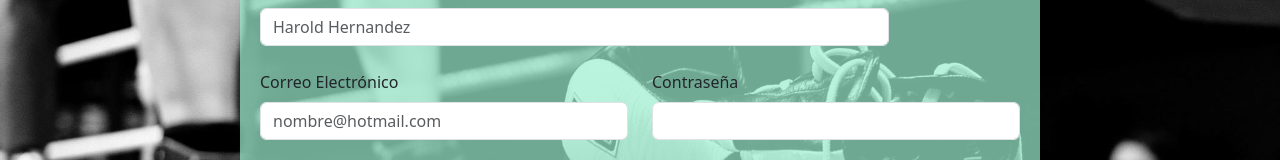
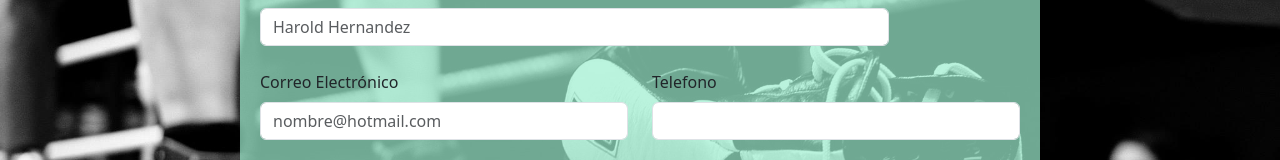
Before and after one commit to HHerdz/Sports, an Angular app: page /Sports/contact in a window 1280 px wide. Shown: the part 260-420 px from the top of the page. Built offline with nearby package versions, Linux system fonts and the light colour scheme.

Commit message:
Agregado exportar archivo JSON

```diff
--- a/src/app/page/contact/contact.html
+++ b/src/app/page/contact/contact.html
@@ -30,14 +30,14 @@
         </div>
 
         <div class="col-12 col-md-6">
-          <label class="form-label">Contraseña</label>
-          <input type="password" class="form-control"
-            formControlName="password"
-            [class.is-invalid]="f.password.invalid && f.password.touched">
-          <div class="invalid-feedback" *ngIf="f.password.touched && f.password.errors">
-            <div *ngIf="f.password.errors['required']">Este campo es obligatorio.</div>
-            <div *ngIf="f.password.errors['minlength']">
-              Mínimo {{f.password.errors['minlength']['requiredLength']}} caracteres.
+          <label class="form-label">Telefono</label>
+          <input type="telefono" class="form-control"
+            formControlName="telefono"
+            [class.is-invalid]="f.telefono.invalid && f.telefono.touched">
+          <div class="invalid-feedback" *ngIf="f.telefono.touched && f.telefono.errors">
+            <div *ngIf="f.telefono.errors['required']">Este campo es obligatorio.</div>
+            <div *ngIf="f.telefono.errors['minlength']">
+              Mínimo {{f.telefono.errors['minlength']['requiredLength']}} caracteres.
             </div>
           </div>
         </div>
@@ -108,7 +108,7 @@
             </label>
           </div>
           <div class="invalid-feedback d-block" *ngIf="f.terminos.touched && f.terminos.errors">
-            <div *ngIf="f.terminos.errors['required']">Debe aceptar los términos.</div>
+            <div *ngIf="f.terminos.errors['required']">Debe aceptar los términos y condiciones.</div>
           </div>
         </div>
 
--- a/src/app/page/contact/contact.ts
+++ b/src/app/page/contact/contact.ts
@@ -17,7 +17,7 @@ export class Contact {
     this.contactForm = this.fb.group({
       nombre: ['', [Validators.required, Validators.minLength(2)]],
       email: ['', [Validators.required, Validators.email]],
-      password: ['', [Validators.required, Validators.minLength(8)]],
+      telefono: ['', [Validators.required, Validators.minLength(10)]],
       direccion: ['', [Validators.required, Validators.minLength(5)]],
       ciudad: ['', [Validators.required]],
       departamento: ['', [Validators.required]],
@@ -44,7 +44,7 @@ export class Contact {
   const data = {
     Nombre: this.f.nombre.value.trim(),
     Email: this.f.email.value.trim(),
-    Contraseña: this.f.password.value.trim(),
+    Telefono: this.f.telefono.value.trim(),
     Dirección: this.f.direccion.value.trim(),
     Ciudad: this.f.ciudad.value.trim(),
     Departamento: this.f.departamento.value.trim(),
```
